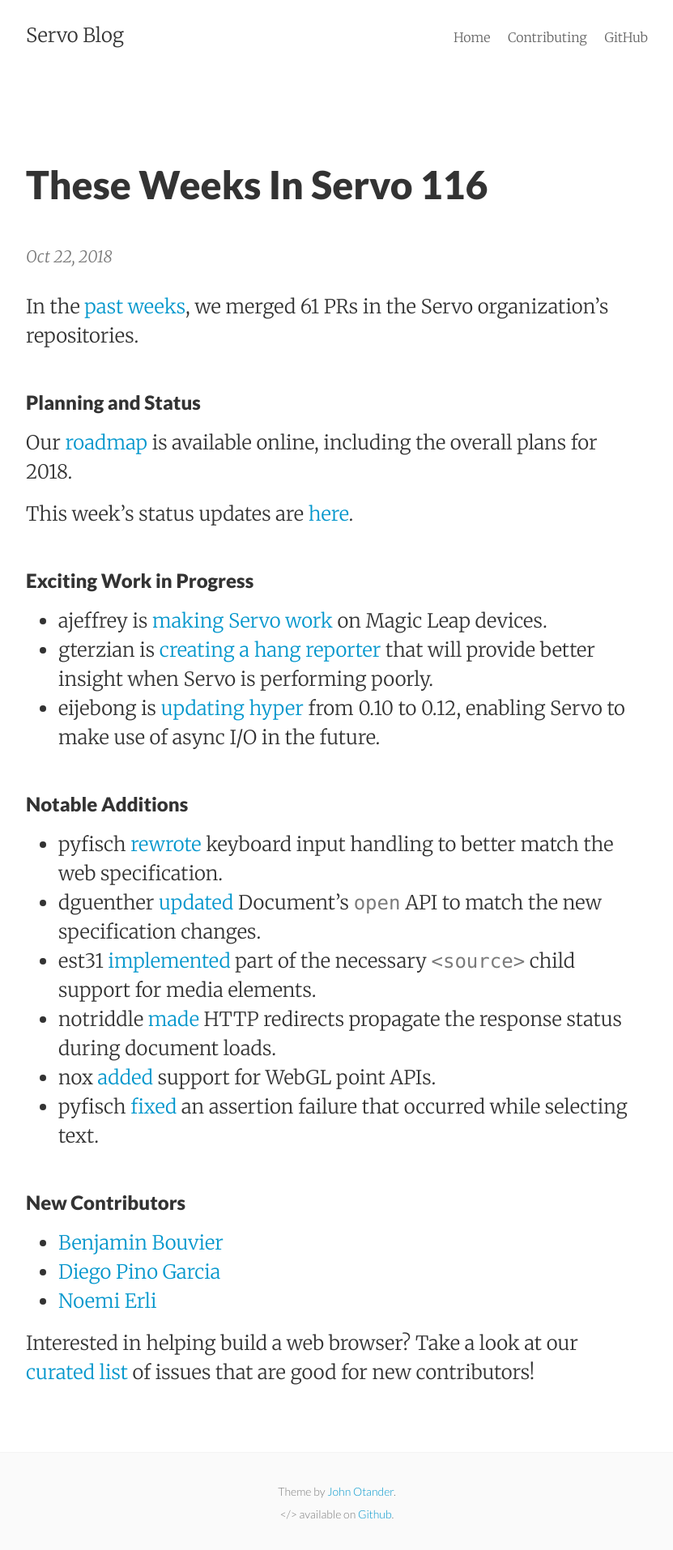
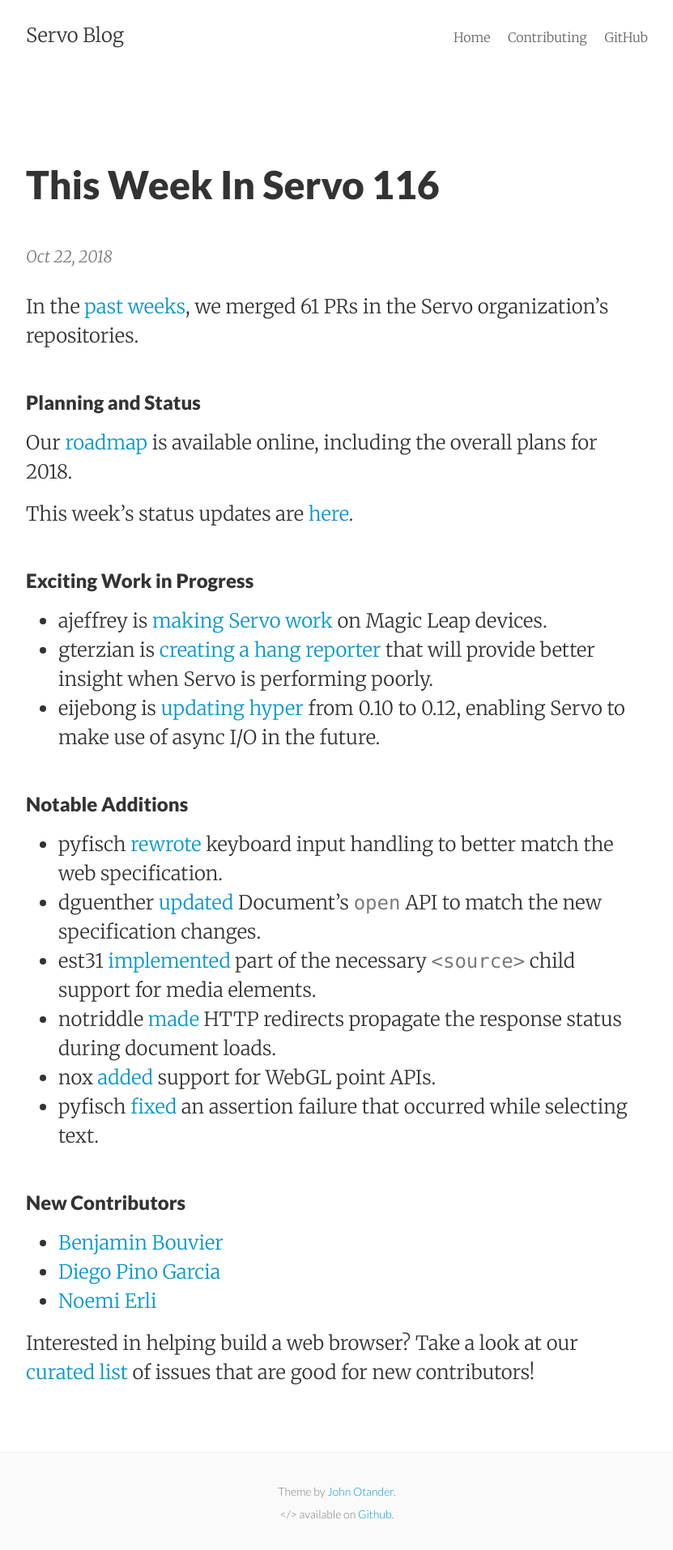
Before and after one commit to servo/blog.servo.org, a Jekyll site: the page built from _posts/2018-10-22-twis-116.md, in a window 1280 px wide. Shown: the whole page at 81% size, without its empty margins (224-1055 px from the left). Built offline with Jekyll 4.4.1, drawn with Linux system fonts in a browser that asks for light colours.

Commit message:
fix title

```diff
--- a/_posts/2018-10-22-twis-116.md
+++ b/_posts/2018-10-22-twis-116.md
@@ -1,6 +1,6 @@
 ---
 layout:     post
-title:      These Weeks In Servo 116
+title:      This Week In Servo 116
 date:       2018-10-22 00:30:00
 summary:    What's up with Servo for the weeks of 15 October 2018 - 22 October 2018
 categories:
```
